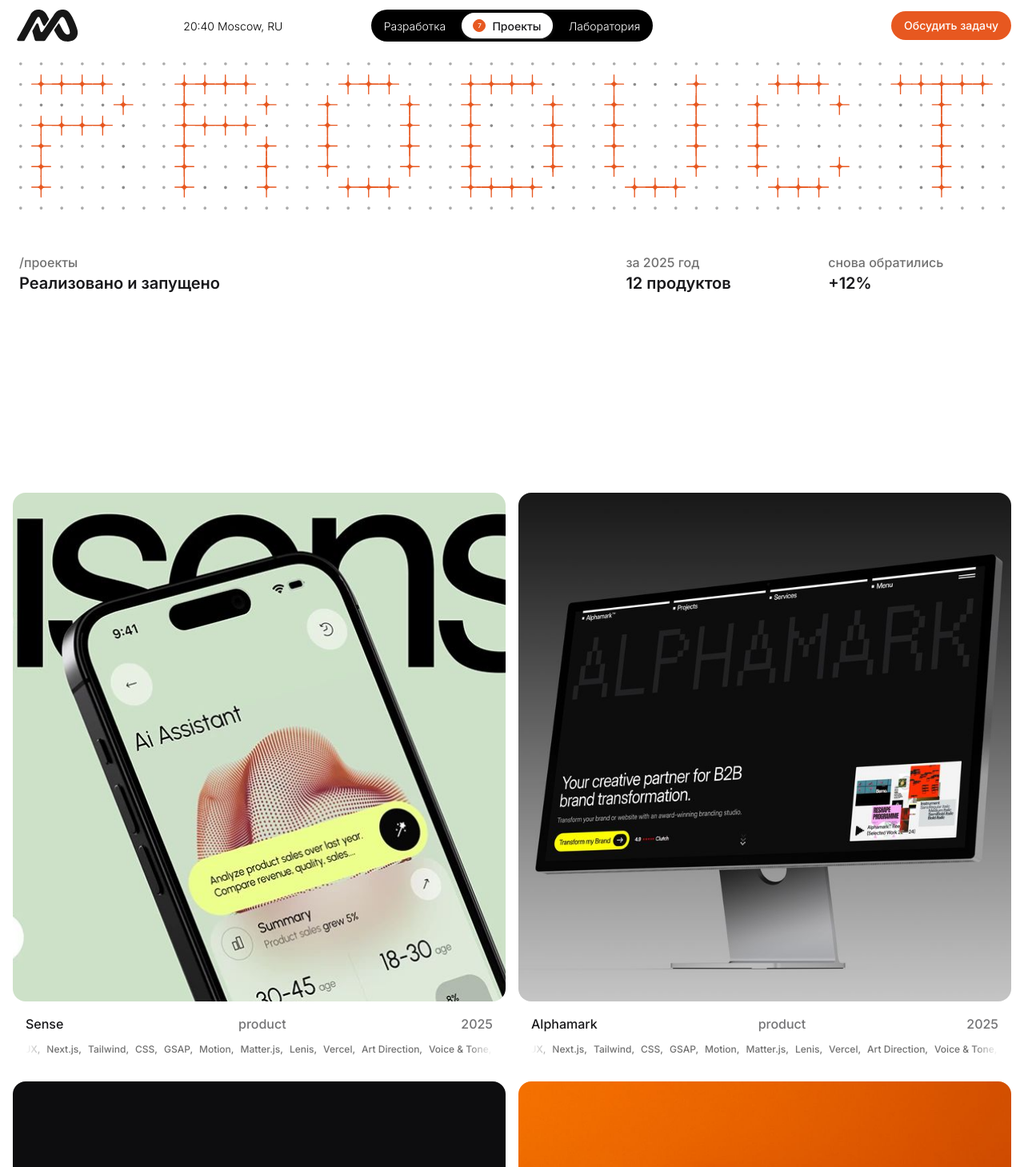
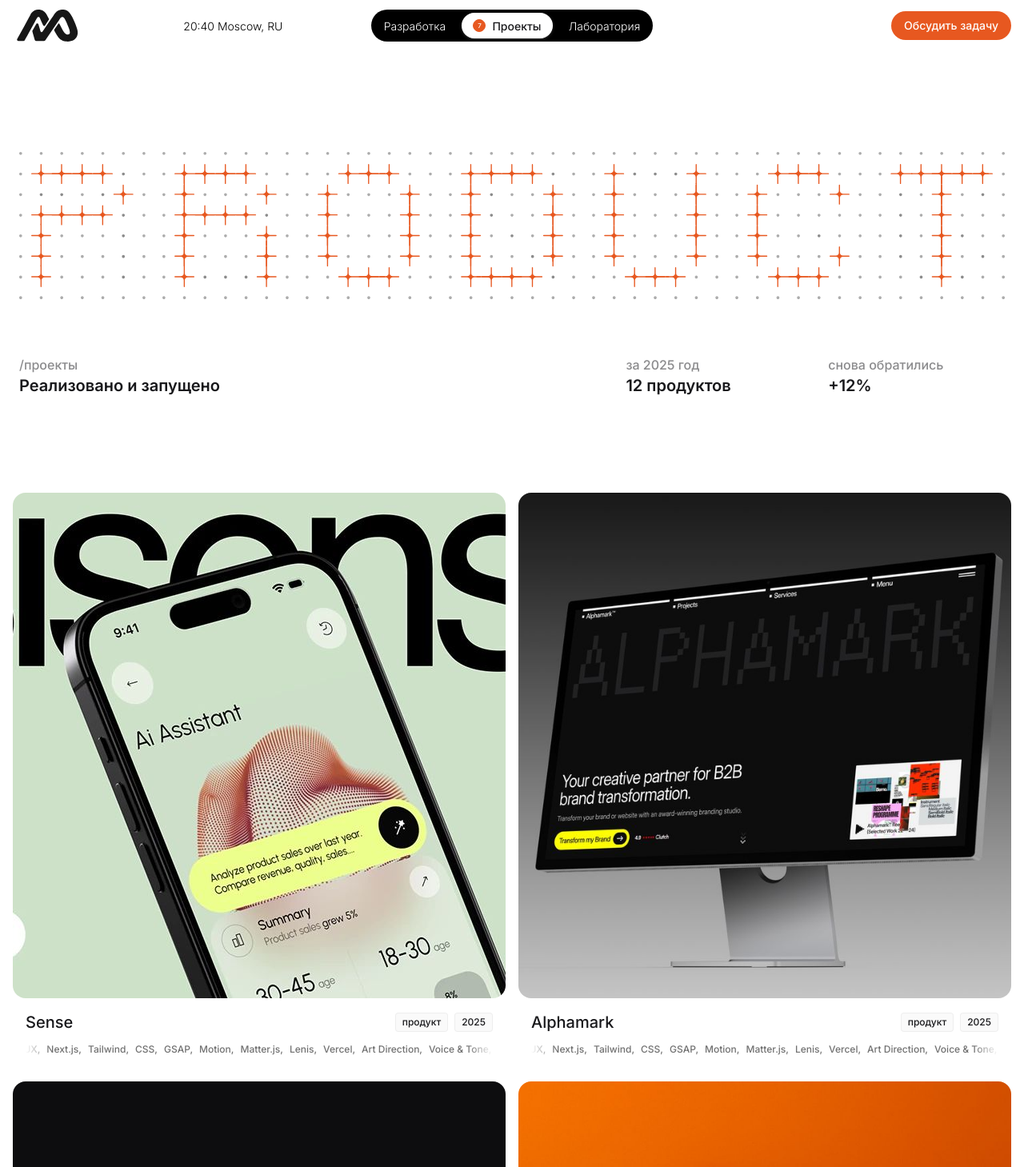
Before and after one commit to mkeverything/monolog, a Next.js app: page /projects in a window 1280 px wide. Shown: the top 1459 px of the page at 80% size. Built offline with nearby package versions, Linux system fonts and the light colour scheme.

Commit message:
Projects styling

```diff
--- a/src/app/(main)/projects/Hero.tsx
+++ b/src/app/(main)/projects/Hero.tsx
@@ -5,14 +5,13 @@ import { ProjectsProps } from './page'
 
 export default function Hero(projects: ProjectsProps) {
   return (
-    <div className='flex h-[75dvh] flex-col p-2'>
-      <div className='size-full'>
+    <div className='flex h-[75dvh] flex-col items-center justify-center gap-4 p-2'>
       <div className='relative h-1/2 w-full'>
         <Image src={projects.hero.image} className='h-fit' fill alt='hero' />
       </div>
       <div className='grid w-full grid-cols-2 gap-8 md:grid-cols-5'>
         <div className='flex flex-col md:col-span-3'>
-            <span className='text-secondary-content'>
+          <span className='text-base-content/50'>
             {projects.hero.content.projects.title}
           </span>
           <span className='text-xl font-semibold'>
@@ -21,7 +20,7 @@ export default function Hero(projects: ProjectsProps) {
         </div>
 
         <div className='flex flex-col'>
-            <span className='text-secondary-content'>
+          <span className='text-base-content/50'>
             {projects.hero.content.year.title}
           </span>
           <span className='text-xl font-semibold'>
@@ -30,7 +29,7 @@ export default function Hero(projects: ProjectsProps) {
         </div>
 
         <div className='flex flex-col'>
-            <span className='text-secondary-content'>
+          <span className='text-base-content/50'>
             {projects.hero.content.returned.title}
           </span>
           <span className='text-xl font-semibold'>
@@ -39,6 +38,5 @@ export default function Hero(projects: ProjectsProps) {
         </div>
       </div>
     </div>
-    </div>
   )
 }
--- a/src/components/ui/ProjectCard.tsx
+++ b/src/components/ui/ProjectCard.tsx
@@ -6,6 +6,7 @@ import { motion } from 'framer-motion'
 import Image from 'next/image'
 import Link from 'next/link'
 import FrameOverlay from './FrameOverlay'
+import { Badge } from './Badge'
 
 export function ProjectCard({
   image,
@@ -39,9 +40,15 @@ export function ProjectCard({
       </div>
       <div className='flex flex-5 flex-col justify-center gap-3 p-4'>
         <div className='flex items-center justify-between text-base'>
-          <span className='text-base-content font-medium'>{title}</span>
-          <span className='text-base-content/60'>{type}</span>
-          <span className='text-base-content/60'>{year}</span>
+          <span className='text-base-content text-xl font-medium'>{title}</span>
+          <div className='flex gap-2'>
+            <Badge className='bg-neutral/75 text-base-content border-primary/5 rounded-sm border p-1 px-2 text-xs'>
+              {type}
+            </Badge>
+            <Badge className='bg-neutral/75 text-base-content border-primary/5 rounded-sm border p-1 px-2 text-xs'>
+              {year}
+            </Badge>
+          </div>
         </div>
         <div className='relative overflow-hidden'>
           <div className='pointer-events-none absolute top-0 left-0 z-10 h-full w-8 bg-linear-to-r from-white to-transparent' />
--- a/src/data/content.json
+++ b/src/data/content.json
@@ -371,7 +371,7 @@
         "title": "Sense",
         "slug": "sense",
         "tags": "Art Direction, Voice & Tone, UI, UX, Next.js, Tailwind, CSS, GSAP, Motion, Matter.js, Lenis, Vercel",
-        "type": "product",
+        "type": "продукт",
         "year": "2025",
         "meta": {
           "href": "https://example.com",
@@ -400,7 +400,7 @@
         "title": "Alphamark",
         "slug": "alphamark",
         "tags": "Art Direction, Voice & Tone, UI, UX, Next.js, Tailwind, CSS, GSAP, Motion, Matter.js, Lenis, Vercel",
-        "type": "product",
+        "type": "продукт",
         "year": "2025",
         "meta": {
           "href": "https://example.com",
@@ -429,7 +429,7 @@
         "title": "Rossmason",
         "slug": "rossmason",
         "tags": "Art Direction, Voice & Tone, UI, UX, Next.js, Tailwind, CSS, GSAP, Motion, Matter.js, Lenis, Vercel",
-        "type": "product",
+        "type": "продукт",
         "year": "2025",
         "meta": {
           "href": "https://example.com",
@@ -458,7 +458,7 @@
         "title": "Nouere",
         "slug": "nouere",
         "tags": "Art Direction, Voice & Tone, UI, UX, Next.js, Tailwind, CSS, GSAP, Motion, Matter.js, Lenis, Vercel",
-        "type": "product",
+        "type": "продукт",
         "year": "2025",
         "meta": {
           "href": "https://example.com",
@@ -487,7 +487,7 @@
         "title": "Pregnancy",
         "slug": "pregnancy",
         "tags": "Art Direction, Voice & Tone, UI, UX, Next.js, Tailwind, CSS, GSAP, Motion, Matter.js, Lenis, Vercel",
-        "type": "product",
+        "type": "продукт",
         "year": "2025",
         "meta": {
           "href": "https://example.com",
@@ -516,7 +516,7 @@
         "title": "Trove",
         "slug": "trove",
         "tags": "Art Direction, Voice & Tone, UI, UX, Next.js, Tailwind, CSS, GSAP, Motion, Matter.js, Lenis, Vercel",
-        "type": "product",
+        "type": "продукт",
         "year": "2025",
         "meta": {
           "href": "https://example.com",
@@ -545,7 +545,7 @@
         "title": "Mindpalace",
         "slug": "mindpalace",
         "tags": "Art Direction, Voice & Tone, UI, UX, Next.js, Tailwind, CSS, GSAP, Motion, Matter.js, Lenis, Vercel",
-        "type": "product",
+        "type": "продукт",
         "year": "2025",
         "meta": {
           "href": "https://example.com",
```
Lines whose indentation alone changed are shown as unchanged.
